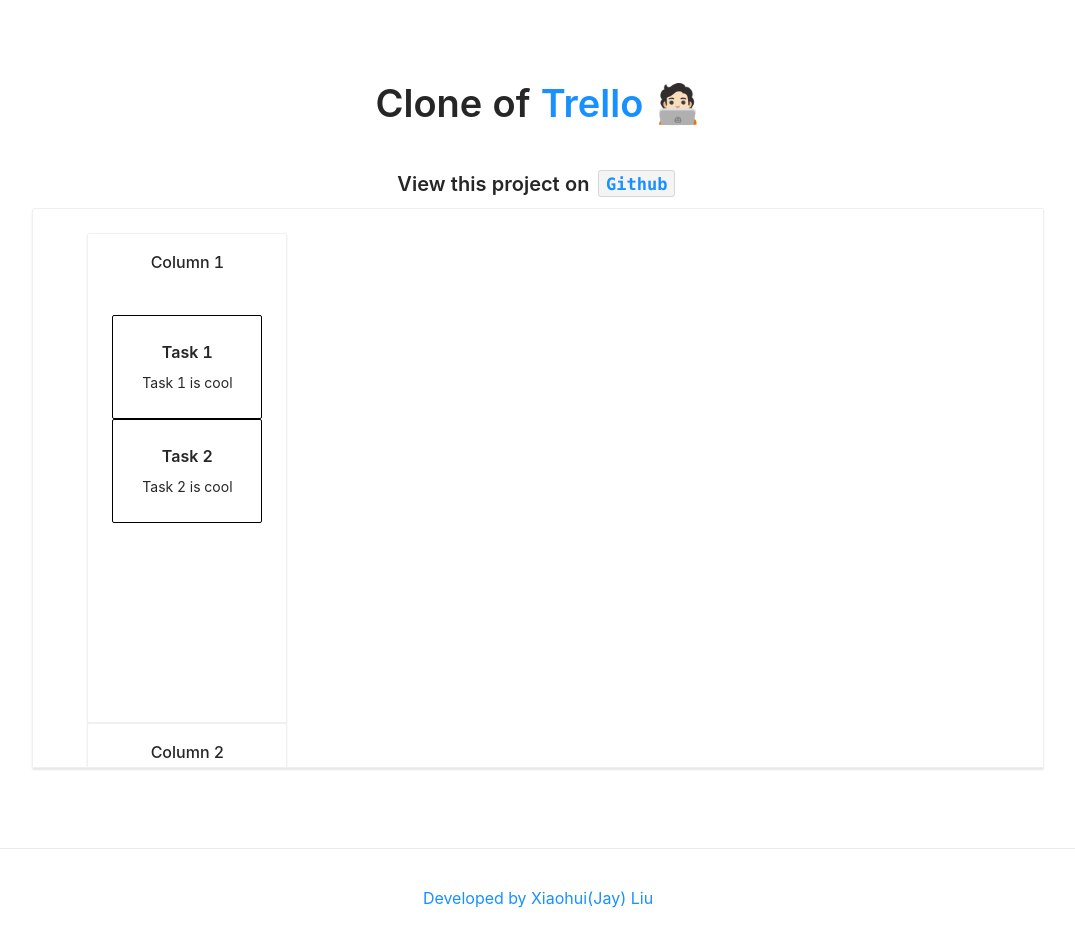
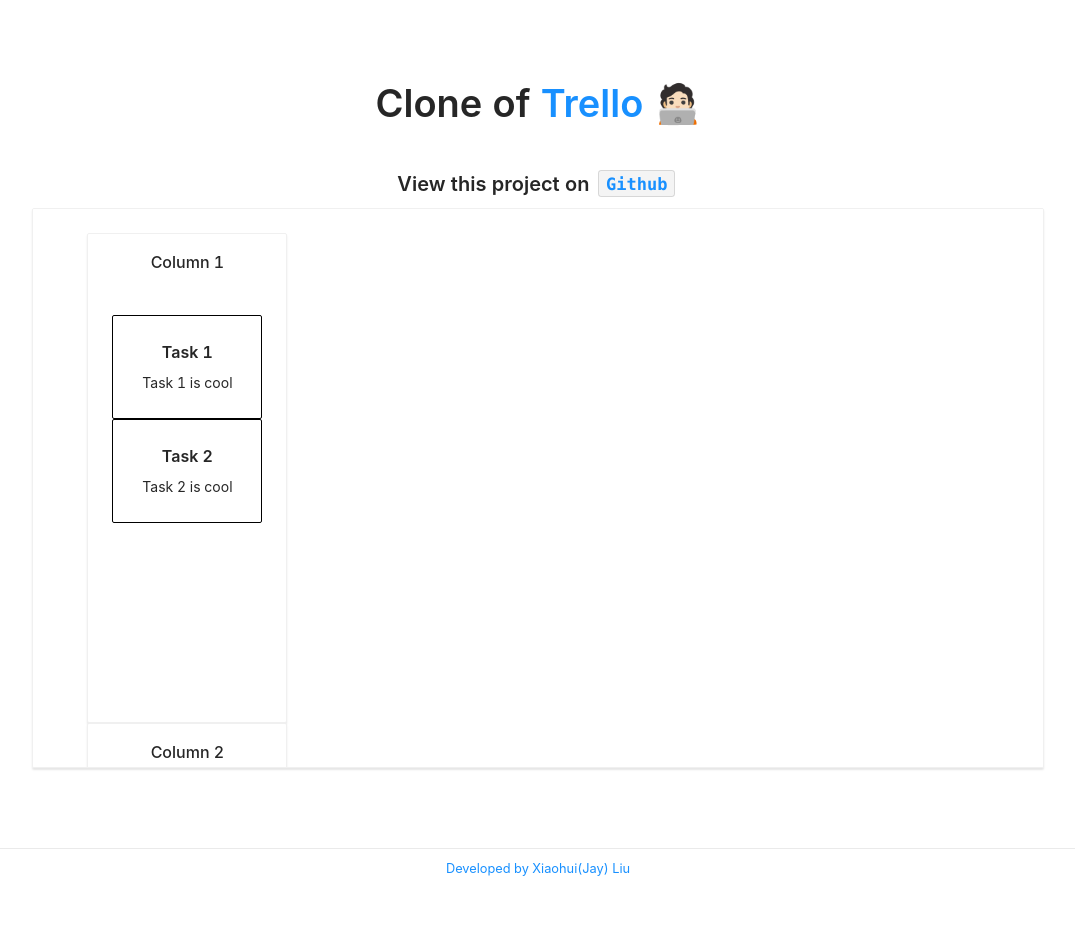
Before and after one commit to jay-liu-x/kanban-board, a Next.js app: page / in a window 1280 px wide. Shown: the whole page, without its empty margins (102-1177 px from the left). After the commit the page ends 889 px from the top, so only its background shows below. Built offline with nearby package versions, Linux system fonts and the light colour scheme.

Commit message:
Change footer style

```diff
--- a/styles/Home.module.scss
+++ b/styles/Home.module.scss
@@ -20,9 +20,10 @@
 
 .footer {
   width: 100%;
-  height: 100px;
-  font-size: 1rem;
+  height: auto;
+  font-size: 0.8rem;
   border-top: 1px solid #eaeaea;
+  padding: 10px 0;
   display: flex;
   justify-content: center;
   align-items: center;
```
